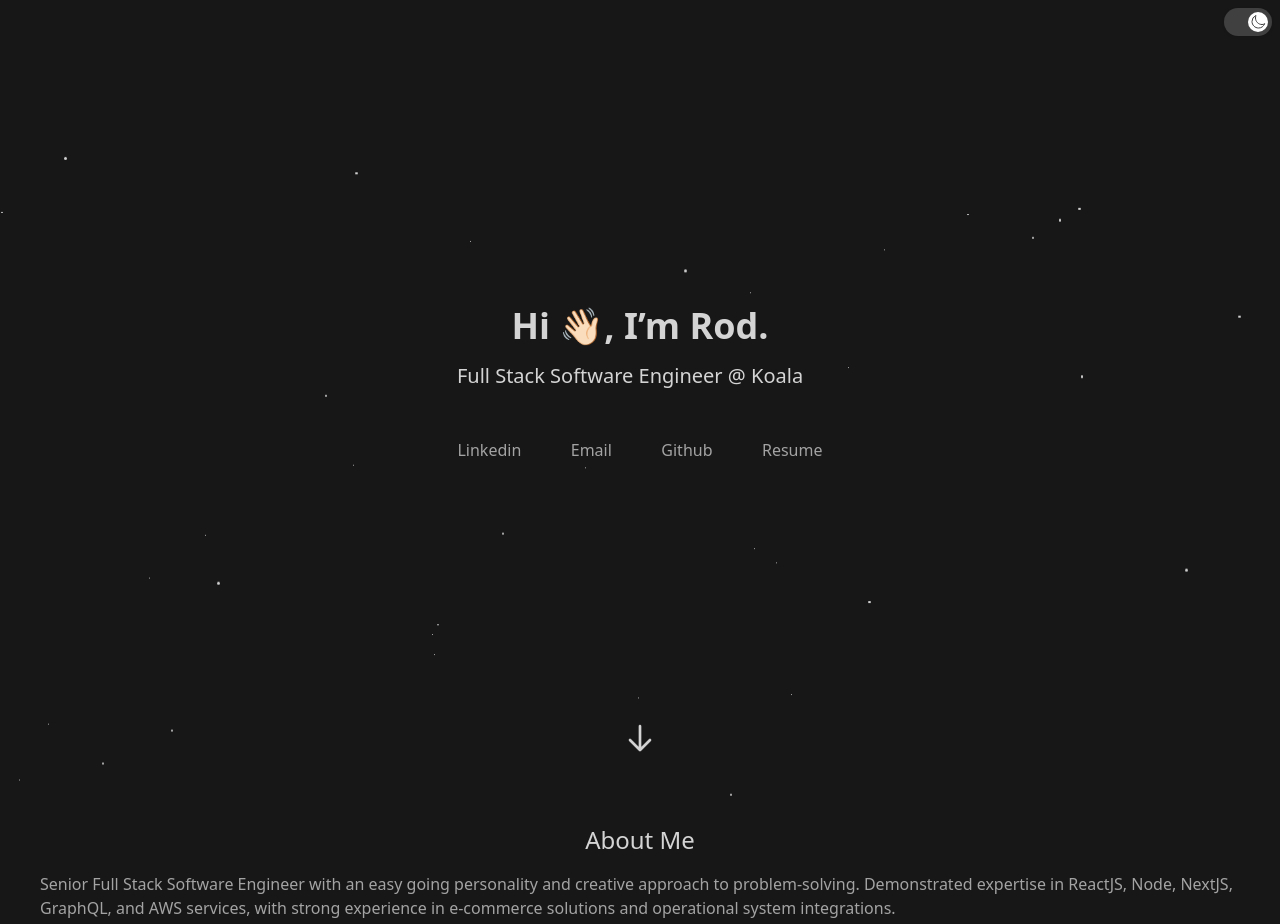
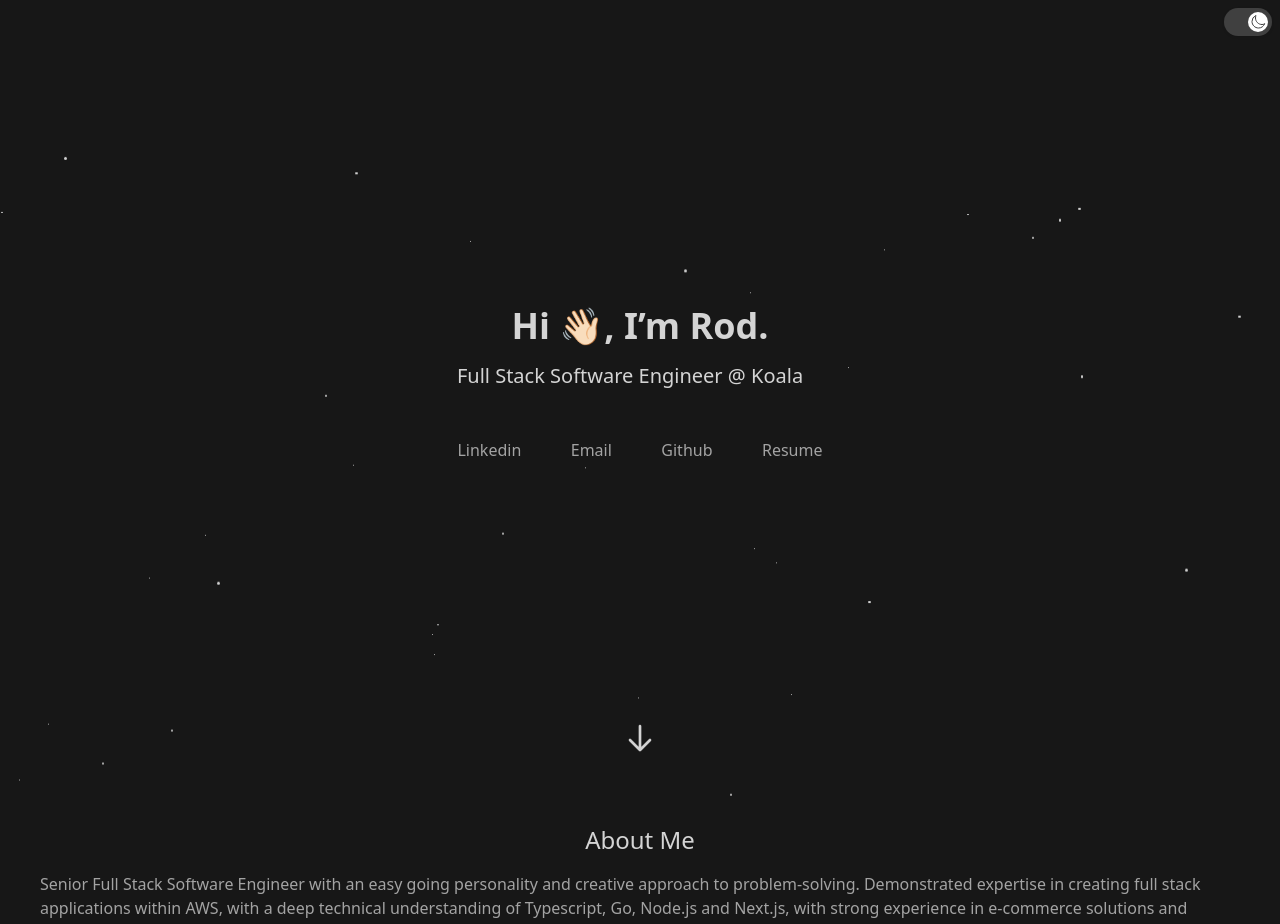
Before and after one commit to perellorodrigo/rodrigo-perello, a Next.js app: page / in a window 1280 px wide. Shown: the top 924 px of the page. Built offline with nearby package versions, Linux system fonts and the light colour scheme.

Commit message:
update info

```diff
--- a/src/app/page.tsx
+++ b/src/app/page.tsx
@@ -195,9 +195,10 @@ export default function Home() {
         <Text.Paragraph>
           Senior Full Stack Software Engineer with an easy going personality and
           creative approach to problem-solving. Demonstrated expertise in
-          ReactJS, Node, NextJS, GraphQL, and AWS services, with strong
-          experience in e-commerce solutions and operational system
-          integrations.
+          creating full stack applications within AWS, with a deep technical
+          understanding of <b>Typescript</b>, <b>Go</b>, <b>Node.js</b> and{' '}
+          <b>Next.js</b>, with strong experience in e-commerce solutions and
+          operational system integrations.
         </Text.Paragraph>
         <Text.Paragraph>
           Adept at leading feature development and implementing robust testing
--- a/src/content/timeline.ts
+++ b/src/content/timeline.ts
@@ -126,6 +126,11 @@ const Koala: TimelineContent = {
           {
             nodeType: 'li',
             value:
+              'Implemented backend with Golang, documented with OpenAPI Specification and deployed with a code as infrastructure approach using AWS CDK.',
+          },
+          {
+            nodeType: 'li',
+            value:
               'Developed a storefront application from scratch using NextJS, seamlessly integrating with a headless Commercetools e-commerce backend and proprietary order fulfillment software, enhancing customer experience.',
           },
           {
```
